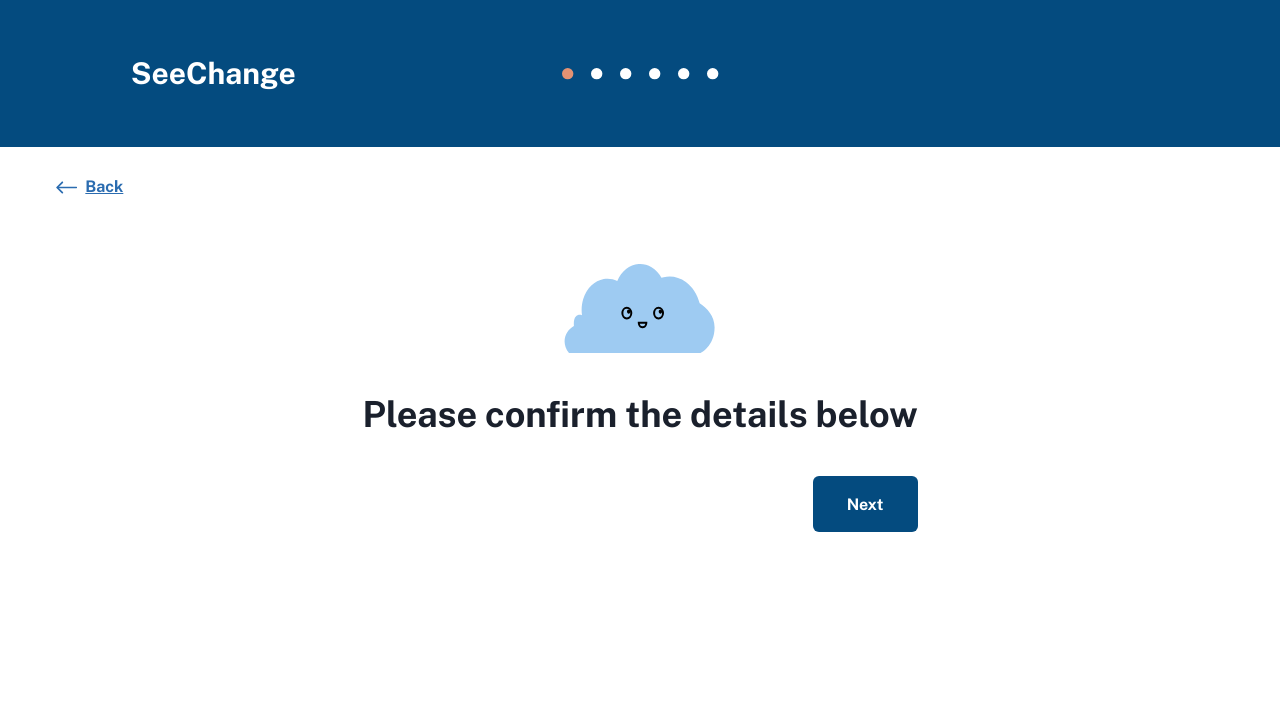
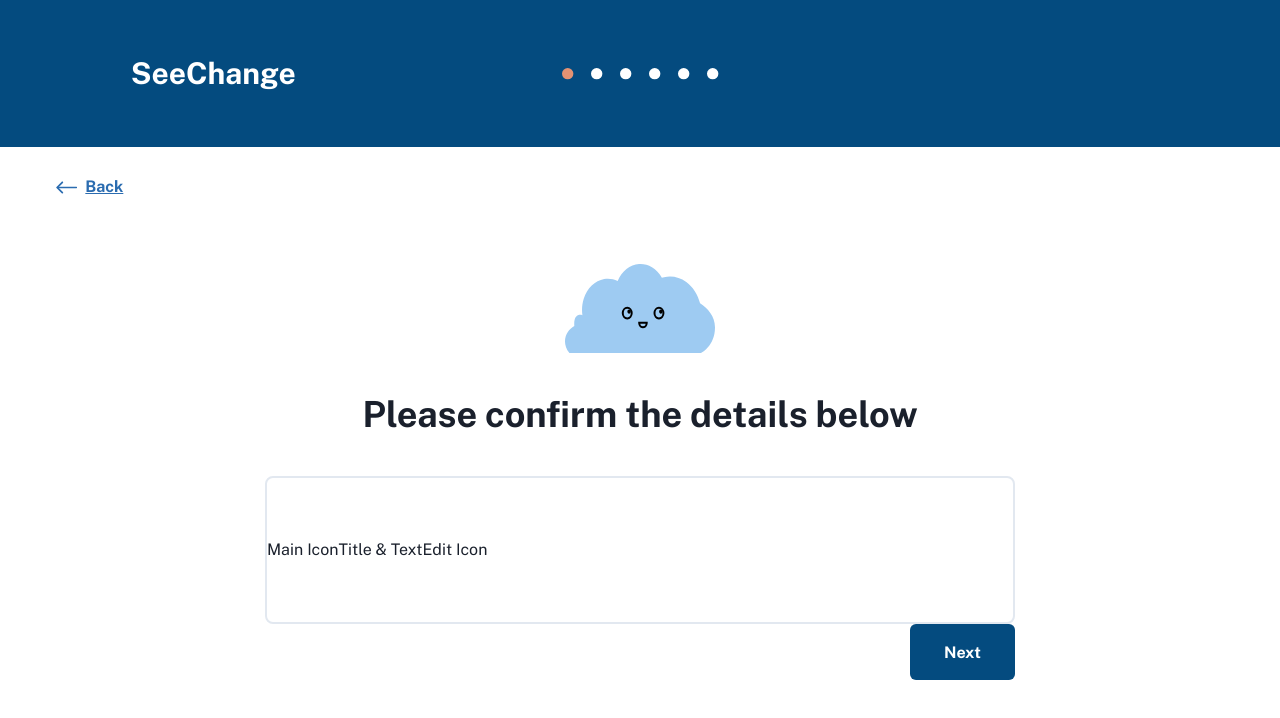
Before and after one commit to CodeforAustralia/council-emissions-calculator, a Next.js app: page /form/ConfirmWFH in a window 1280 px wide. Shown: the top 718 px of the page. Built offline with nearby package versions, Linux system fonts and the light colour scheme.

Commit message:
import component to the Confirm page

```diff
--- a/pages/form/ConfirmWFH.jsx
+++ b/pages/form/ConfirmWFH.jsx
@@ -11,6 +11,8 @@ import Q3Cloud from "../../public/images/clouds/cloud-q3.svg";
 import LinkButton, { BackButton } from "../../components/LinkButton/LinkButton";
 import { useRouter } from "next/router";
 import { sendLogs } from "../../utils/sendLogs";
+
+import ConfirmDetailsContainer from "../../components/ConfirmDetailsContainer/ConfirmDetailsContainer";
 
 export default function ConfirmWFH() {
 
@@ -74,6 +76,7 @@ export default function ConfirmWFH() {
             Please confirm the details below
           </Heading>
         </Flex>
+        <ConfirmDetailsContainer/>
         <Flex
           justify="end"
         >
```
